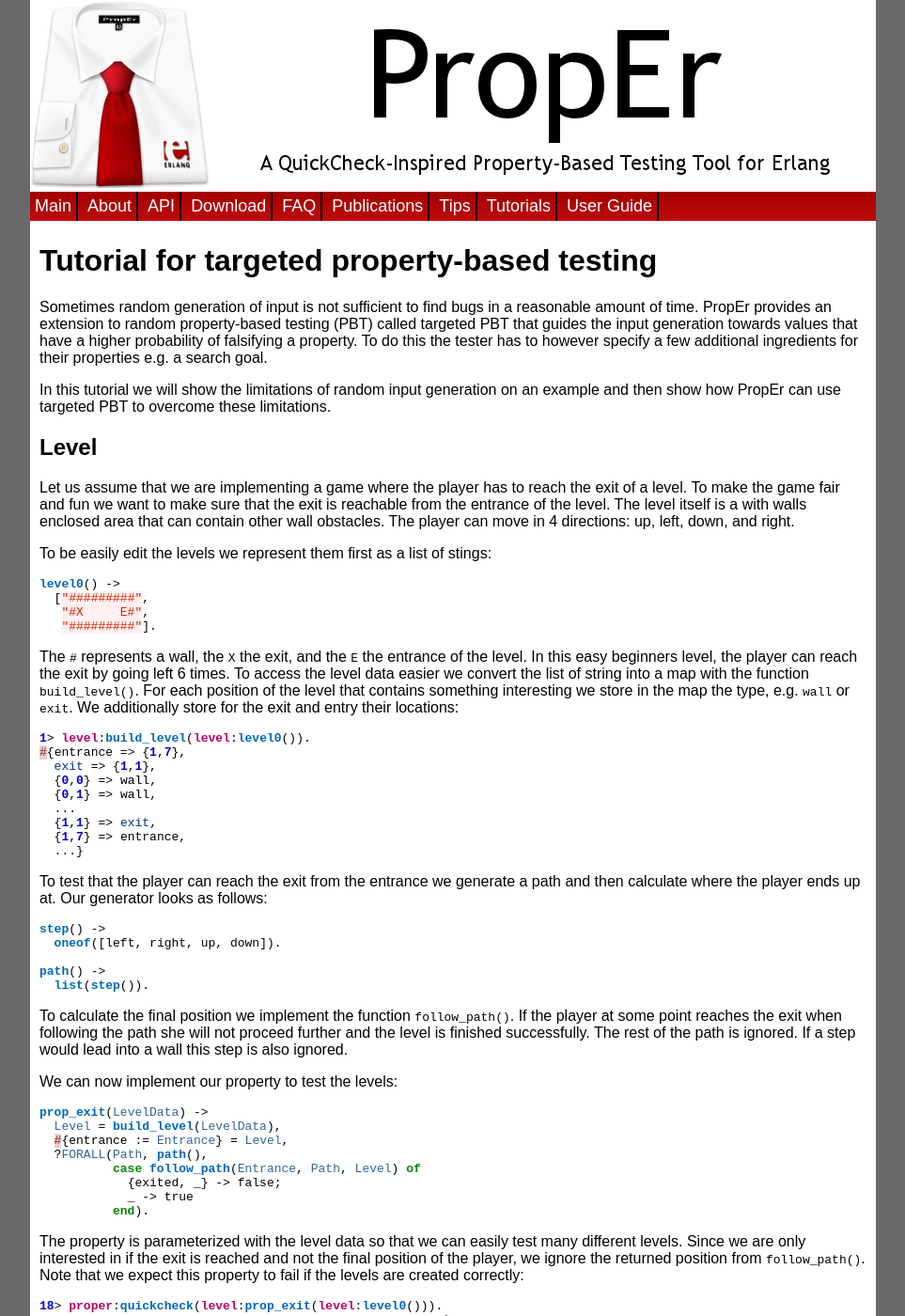
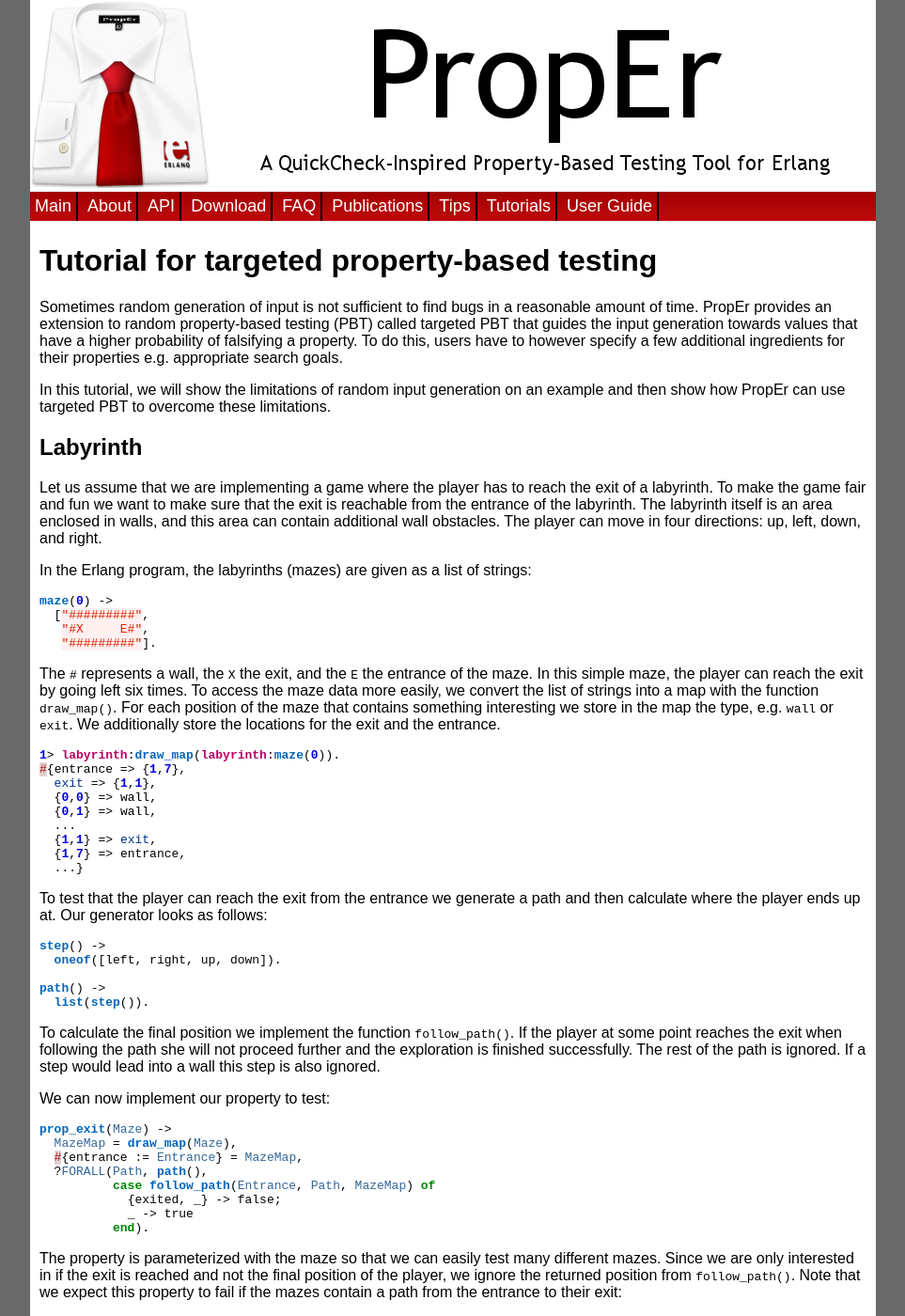
Before and after one commit to proper-testing/proper-testing.github.io, a Jekyll site: the page built from tutorials/PropEr_testing_with_search_strategies.md, in a window 1280 px wide and 1400 px high. Shown: the whole window at 94% size, without its empty margins (158-1121 px from the left). Built offline with Jekyll 4.4.1, drawn with Linux system fonts in a browser that asks for light colours; some of the changed text lies outside the part shown.

Commit message:
Revise and rename the level example

```diff
--- a/tutorials/PropEr_testing_with_search_strategies.md
+++ b/tutorials/PropEr_testing_with_search_strategies.md
@@ -1,7 +1,7 @@
 ---
 layout: page
 title: Tutorial for targeted property-based testing
-author: Andreas Löscher
+author: Andreas Löscher and Kostis Sagonas
 sitemap:
     priority: 1.0
 ---
@@ -9,39 +9,39 @@
 Sometimes random generation of input is not sufficient to find bugs in a
 reasonable amount of time. PropEr provides an extension to random property-based
 testing (PBT) called targeted PBT that guides the input generation towards
-values that have a higher probability of falsifying a property. To do this
-the tester has to however specify a few additional ingredients for their
-properties e.g. a search goal.
+values that have a higher probability of falsifying a property. To do this,
+users have to however specify a few additional ingredients for their
+properties e.g. appropriate search goals.
 
-In this tutorial we will show the limitations of random input generation
+In this tutorial, we will show the limitations of random input generation
 on an example and then show how PropEr can use targeted PBT to overcome these
 limitations.
 
-## Level
+## Labyrinth
 Let us assume that we are implementing a game where the player has to reach the
-exit of a level. To make the game fair and fun we want to make sure that the
-exit is reachable from the entrance of the level. The level itself is a with
-walls enclosed area that can contain other wall obstacles. The player can move
-in 4 directions: up, left, down, and right.
+exit of a labyrinth. To make the game fair and fun we want to make sure that the
+exit is reachable from the entrance of the labyrinth. The labyrinth itself is an
+area enclosed in walls, and this area can contain additional wall obstacles.
+The player can move in four directions: up, left, down, and right.
 
-To be easily edit the levels we represent them first as a list of stings:
+In the Erlang program, the labyrinths (mazes) are given as a list of strings:
 
 {% highlight erlang %}
-level0() ->
+maze(0) ->
   ["#########",
    "#X     E#",
    "#########"].
 {% endhighlight %}
 
 The `#` represents a wall, the `X` the exit, and the `E` the entrance of the
-level. In this easy beginners level, the player can reach the exit by going left
-6 times. To access the level data easier we convert the list of string into
-a map with the function `build_level()`. For each position of the level that
+maze. In this simple maze, the player can reach the exit by going left six
+times. To access the maze data more easily, we convert the list of strings into
+a map with the function `draw_map()`. For each position of the maze that
 contains something interesting we store in the map the type, e.g. `wall` or
-`exit`. We additionally store for the exit and entry their locations:
+`exit`. We additionally store the locations for the exit and the entrance.
 
 {% highlight erl %}
-1> level:build_level(level:level0()).
+1> labyrinth:draw_map(labyrinth:maze(0)).
 #{entrance => {1,7},
   exit => {1,1},
   {0,0} => wall,
@@ -64,32 +64,32 @@
   list(step()).
 {% endhighlight %}
 
-To calculate the final position we implement the function `follow_path()`. If the
-player at some point reaches the exit when following the path she will not
-proceed further and the level is finished successfully. The rest of the path is
-ignored. If a step would lead into a wall this step is also ignored.
+To calculate the final position we implement the function `follow_path()`. If
+the player at some point reaches the exit when following the path she will not
+proceed further and the exploration is finished successfully. The rest of the
+path is ignored. If a step would lead into a wall this step is also ignored.
 
-We can now implement our property to test the levels:
+We can now implement our property to test:
 
 {% highlight erlang %}
-prop_exit(LevelData) ->
-  Level = build_level(LevelData),
-  #{entrance := Entrance} = Level,
+prop_exit(Maze) ->
+  MazeMap = draw_map(Maze),
+  #{entrance := Entrance} = MazeMap,
   ?FORALL(Path, path(),
-          case follow_path(Entrance, Path, Level) of
+          case follow_path(Entrance, Path, MazeMap) of
             {exited, _} -> false;
             _ -> true
           end).
 {% endhighlight %}
 
-The property is parameterized with the level data so that we can easily test
-many different levels. Since we are only interested in if the exit is reached
+The property is parameterized with the maze so that we can easily test
+many different mazes. Since we are only interested in if the exit is reached
 and not the final position of the player, we ignore the returned position from
-`follow_path()`. Note that we expect this property to fail if the levels are
-created correctly:
+`follow_path()`. Note that we expect this property to fail if the mazes contain
+a path from the entrance to their exit:
 
 {% highlight erl %}
-18> proper:quickcheck(level:prop_exit(level:level0())).
+18> proper:quickcheck(labyrinth:prop_exit(labyrinth:maze(0))).
 .......................................................!
 Failed: After 56 test(s).
 [up,left,left,down,up,left,down,left,down,left,down,up,left,up,down,down,right,left,right]
@@ -99,12 +99,12 @@
 false
 {% endhighlight %}
 
-PropEr finds a path to the exit in just a few tests and shrinks it down to
-6 steps to the left. The property seems to work as expected. We can now test a
-more complicated level:
+PropEr finds a path to the exit in just a few tests and shrinks it down to six
+steps to the left. The property seems to work as expected. We can now test a
+more complicated maze:
 
 {% highlight erlang %}
-level1() ->
+maze(1) ->
   ["######################################################################",
    "#                                                                    #",
    "#   E                                                                #",
@@ -131,11 +131,11 @@
    "######################################################################"].
 {% endhighlight %}
 
-Since this level is quite a bit larger, we increase the amount of tests to lets
-say one million:
+Since this labyrinth is both bigger and more involved, we increase the
+amount of tests to lets say one million:
 
 {% highlight erl %}
-23> proper:quickcheck(level:prop_exit(level:level1()), 1000000).
+23> proper:quickcheck(labyrinth:prop_exit(labyrinth:maze(1)), 1000000).
 .................... <1.000.000 dots> ....................
 OK: Passed 1000000 test(s).
 true
@@ -145,14 +145,14 @@
 the entrance to the exit. To further analyze what is going on we record the
 final positions of the player and build a heatmap:
 
-![Heatmap Random PBT Level 1](
+![Heatmap Random PBT Maze 1](
     ../img/random_level1.png
 )
 
 The heatmap shows, that the final positions of the player are concentrated
-around the starting area. (actually the final positions are following a
+around the entrance. (In fact,the final positions are following a
 [normal distribution](https://en.wikipedia.org/wiki/Normal_distribution) around
-the entrance)
+the entrance.)
 
 Each step in the list is generated randomly and independently from the other
 steps. This means that for long paths the steps in it mostly cancel each other
@@ -164,6 +164,7 @@
 that lead the player to the exit.
 
 ## Targeted Property-Based Testing
+
 PropEr provides an enhanced form of random property-based testing (PBT) called
 _targeted property-based testing_ where the input generation is not completely
 random anymore but guided by a search strategy. Instead of generating inputs
@@ -202,10 +204,10 @@
 
 **NOTE: PropEr can produce a neighborhood function automatically from a generator. In this tutorial, we will first write such a function by hand and then compare it to the automatically generated one. To effectively use targeted PBT it is important to understand how neighborhood functions can be written.**
 
-## Targeted Level Testing
+## Targeted Testing
 
-We can use this technique to test our levels and improve the chance of finding a
-path to the exit significantly. We know the location of the exit
+We can use this technique to test our labyrinths and improve the chance of
+finding a path to the exit significantly. We know the location of the exit
 that we want to reach and the final position of the player when following a
 path. We can calculate the distance between this final position and the exit:
 
@@ -216,20 +218,19 @@
 
 Now we can write `prop_exit_user_targeted()`:
 
-* We exchange `?FORALL` with `FORALL_SA` to use simulated annealing as search
-strategy.
+* We exchange `?FORALL` with `FORALL_TARGETED` to use simulated annealing as
+  search strategy.
 * We calculate the distance `D` between the final player position and the exit
-and tell PropEr minimize this distance with `?MINIMIZE(D)`
+  and tell PropEr to minimize this distance with `?MINIMIZE(D)`
 * Finally we tag the `path()` generator with the `USERNF()` macro and
-add the neighborhood function `path_next()`:
+  add the neighborhood function `path_next()`:
 
     {% highlight erlang %}
-    prop_exit_user_targeted(LevelData) ->
-      Level = build_level(LevelData),
-      #{entrance := Entrance} = Level,
-      #{exit := Exit} = Level,
+    prop_exit_user_targeted(Maze) ->
+      MazeMap = draw_map(Maze),
+      #{entrance := Entrance, exit := Exit} = MazeMap,
       ?FORALL_TARGETED(Path, ?USERNF(path(), path_next()),
-                       case follow_path(Entrance, Path, Level) of
+                       case follow_path(Entrance, Path, MazeMap) of
                          {exited, _Pos} -> false;
                          Pos ->
                            UV = distance(Pos, Exit),
@@ -238,19 +239,21 @@
                        end).
     {% endhighlight %}
 
-The neighborhood function `path_next()` should produce a random input that is in the neighborhood of the base input, that is a similar input to the base input. For our path we can just add an extra step:
+The neighborhood function `path_next()` should produce a random input that is
+in the neighborhood of the base input, that is a similar input to the base
+input. For our path we can just add an extra step:
 
 {% highlight erlang %}
 path_next() ->
-  fun (OldPath, _) ->
-      ?LET(NextStep, step(), OldPath ++ [NextStep])
+  fun (PrevPath, _) ->
+      ?LET(NextStep, step(), PrevPath ++ [NextStep])
   end.
 {% endhighlight %}
 
-If we test this property now it will fail after just a few hundred search steps:
+If we test this property, now it typically fails after just a few hundred tests:
 
 {% highlight erl %}
-33> proper:quickcheck(level:prop_exit_user_targeted(level:level1()), 10000).
+33> proper:quickcheck(labyrinth:prop_exit_user_targeted(labyrinth:maze(1)), 10000).
 .................. <572 dots> .....................!
 Failed: After 572 test(s).
 [up,right,right,down,right,up,up,right,down,left,down,down, ..., down]
@@ -261,20 +264,20 @@
 {% endhighlight %}
 
 If we produce a heatmap similar to the one for random input generation we can
-see that the generated paths go towards the exit of the level:
+see that the generated paths go towards the exit of the maze:
 
-![Heatmap Random PBT Level 1](
+![Heatmap Random PBT Maze 1](
   ../img/targeted_level1.png
 )
 
 ## Targeting Performance
 
 Right now we are only adding one step at a time for each search step. We can
-decrease the amount of tests needed by adding lets say 20 steps at a time. If
+decrease the amount of tests needed by adding let's say 20 steps at a time. If
 we construct a bad path it will be rejected in the same way but if we construct
 a good path we will skip multiple intermediate steps:
 
-{% highlight plaintext %}
+{% highlight erlang %}
 path_next() ->
   fun (PrevPath, _) ->
       ?LET(NextSteps, vector(20, step()), PrevPath ++ NextSteps)
@@ -284,7 +287,7 @@
 Now the property usually fails less than a few 100 search steps:
 
 {% highlight erl %}
-36> proper:quickcheck(level:prop_exit_user_targeted(level:level1()), [10000, {search_steps, 5000}]).
+36> proper:quickcheck(labyrinth:prop_exit_user_targeted(labyrinth:maze(1)), [10000, {search_steps, 5000}]).
 .................. <285 dots> ........................................!
 Failed: After 285 test(s).
 [left,up,right, ...]
@@ -295,11 +298,12 @@
 {% endhighlight %}
 
 ## Resetting Bad Runs
-With our targeted property in place we can now try out an even more
-complicated level, level 2:
+
+With our targeted property in place, we can now try out an even more
+complicated maze:
 
 {% highlight erlang %}
-level2() ->
+maze(2) ->
   ["######################################################################",
    "#                                                                    #",
    "#    X                                                               #",
@@ -326,7 +330,7 @@
    "######################################################################"].
 {% endhighlight %}
 
-When we test `prop_exit_user_targeted()` with level 2 we see that sometimes
+When we test `prop_exit_user_targeted()` with maze 2 we see that sometimes
 the property fails very fast. In other cases however, the property takes many
 tests to fail. We can also see that the tests become really slow after a while.
 The reason is that we add more and more steps and the path becomes longer with
@@ -343,7 +347,7 @@
 path for a low amount of tests and accumulate the data over multiple runs.
 We then build a heatmap from this data:
 
-![Heatmap Targeted PBT Level 2](
+![Heatmap Targeted PBT Maze 2](
     ../img/targeted_level2.png
 )
 
@@ -353,12 +357,11 @@
 exit. Resetting the search should be sufficient to solve our problem:
 
 {% highlight erlang %}
-prop_exit_user_targeted(LevelData) ->
-  Level = build_level(LevelData),
-  #{entrance := Entrance} = Level,
-  #{exit := Exit} = Level,
+prop_exit_user_targeted(Maze) ->
+  MazeMap = draw_map(Maze),
+  #{entrance := Entrance, exit := Exit} = MazeMap,
   ?FORALL_TARGETED(Path, ?USERNF(path(), path_next()),
-                   case follow_path(Entrance, Path, Level) of
+                   case follow_path(Entrance, Path, MazeMap) of
                      {exited, _Pos} -> false;
                      Pos ->
                        case length(Path) > 2000 of
@@ -378,7 +381,7 @@
 fail after a few thousand tests:
 
 {% highlight erl %}
-36> proper:quickcheck(level:prop_exit_user_targeted(level:level2()), [10000, {search_steps, 5000}]).
+36> proper:quickcheck(labyrinth:prop_exit_user_targeted(labyrinth:maze(2)), [10000, {search_steps, 5000}]).
 .................. <2339 dots> ........................!
 Failed: After 2339 test(s).
 [down,left,up, ..., down]
@@ -388,19 +391,18 @@
 false
 {% endhighlight %}
 
-**NOTE: Resetting bad runs can be an effective method to improve the testing performance. One must be however careful when choosing the cutoff value. If we choose a value of let's say 500 instead of 2000 then the property will fail fast for `level2` but it will fail less reliable for `level1`. The reason is, that the distance between entrance and exit in `level1` is larger and more steps are needed to reach the exit.**
+**NOTE: Resetting bad runs can be an effective method to improve the testing performance. One must be however careful when choosing the cutoff value. If we choose a value of let's say 500 instead of 2000 then the property will fail fast for `maze(2)` but it will fail less reliably for `maze(1)`. The reason is, that the distance between entrance and exit in maze 1 is larger and more steps are needed to reach the exit.**
 
 ## PropEr's constructed Neighborhood Function
 
 PropEr can construct neighborhood function automatically from the random generator. In order to use such a constructed NF we just need to remove the `?USERNF` macro from the property:
 
 {% highlight erlang %}
-prop_exit_auto_targeted(LevelData) ->
-  Level = build_level(LevelData),
-  #{entrance := Entrance} = Level,
-  #{exit := Exit} = Level,
+prop_exit_auto_targeted(Maze) ->
+  MazeMap = draw_map(Maze),
+  #{entrance := Entrance, exit := Exit} = MazeMap,
   ?FORALL_TARGETED(Path, path(),
-                   case follow_path(Entrance, Path, Level) of
+                   case follow_path(Entrance, Path, MazeMap) of
                      {exited, _Pos} -> false;
                      Pos ->
                        UV = distance(Pos, Exit),
@@ -412,4 +414,4 @@
 This property will fail consistently for all examples, even if we don't reset bad runs. The neighborhood function that PropEr automatically generates usually works reasonably well for simple generators such as `path/0`. (In this particular case, it works very well.) When dealing with more complex generators, some manual work is required. The next tutorial will cover how we can adjust the automatically constructed neighborhood functions to avoid writing them by hand.
 
 You can get the complete final code of this tutorial by clicking on
-the following link: [level.erl](/code/level.erl).
+the following link: [labyrinth.erl](/code/labyrinth.erl).
```
Also changed, not shown: other parts of tutorials/PropEr_testing_with_search_strategies.md (+5 -4 lines), 2 other files.
